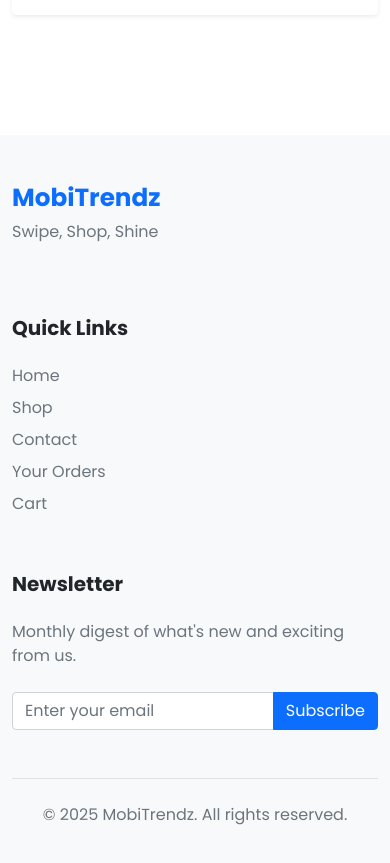
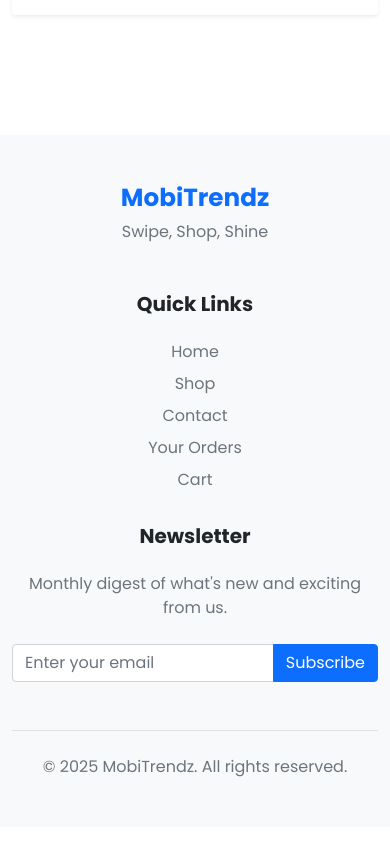
Before and after one commit to Jay-Gorfad/MobileStore, a React (Vite) app in the folder client/: page /order in a window 390 px wide. Shown: the part 1320-2183 px from the top of the page. After the commit the page ends 2147 px from the top, so only its background shows below. Built offline with nearby package versions, Linux system fonts and the light colour scheme; some icons are missing.

Commit message:
responsive

```diff
--- a/client/public/css/style.css
+++ b/client/public/css/style.css
@@ -70,22 +70,22 @@ input[type="checkbox"]:checked {
 }
 
 /* Scrollbar*/
-::-webkit-scrollbar {
+/* ::-webkit-scrollbar {
     width: 1.5vh;
 }
 
 ::-webkit-scrollbar-track {
-    background: var(--primary);
+    background: white;
 }
 
 ::-webkit-scrollbar-thumb {
     background: var(--dark-primary);
     border-radius: 6px;
-}
+} */
 
-::-webkit-scrollbar-thumb:hover {
+/* ::-webkit-scrollbar-thumb:hover {
     background: #555;
-}
+} */
 
 .links{
     margin-left: 3vw;
@@ -1169,3 +1169,5 @@ sidebar h6{
 .margin-half{
     margin:12px !important;
 }
+
+}
--- a/client/src/components/user/Footer.jsx
+++ b/client/src/components/user/Footer.jsx
@@ -6,14 +6,14 @@ const Footer = (props) => {
     return (
         <footer className="bg-light py-5 mt-5">
             <div className="container">
-                <div className="row g-5">
+                <div className="row g-4 justify-content-center text-center text-md-start">
                     <div className="col-12 col-md-4">
-                        <div className="pe-md-5">
+                        <div className="px-md-5">
                             <Link to="/" className="text-decoration-none">
                                 <h2 className="fw-bold text-primary mb-2">MobiTrendz</h2>
                             </Link>
                             <p className="text-muted mb-4">Swipe, Shop, Shine</p>
-                            <div className="d-flex gap-3">
+                            <div className="d-flex gap-3 justify-content-center justify-content-md-start">
                                 <a href="#" className="text-muted hover-primary">
                                     <i className="bi bi-facebook fs-5"></i>
                                 </a>
@@ -68,7 +68,7 @@ const Footer = (props) => {
                 </div>
 
                 <div className="border-top pt-4 mt-4">
-                    <div className="row align-items-center">
+                    <div className="row">
                         <div className="col-12 text-center">
                             <p className="text-muted mb-0">
                                 © 2025 MobiTrendz. All rights reserved.
--- a/client/src/pages/user/Cart.jsx
+++ b/client/src/pages/user/Cart.jsx
@@ -106,7 +106,7 @@ const CartItem = ({ product, onQuantityChange }) => {
 						</button>
 					</div>
 					<div className="text-muted small mb-2">₹{product.price}</div>
-					<div className="d-flex align-items-center">
+					<div className="d-flex align-items-center flex-sm-nowrap flex-wrap">
 						<div className="input-group input-group-sm" style={{ width: '120px' }}>
 							<button
 								className="btn btn-outline-secondary"
```
